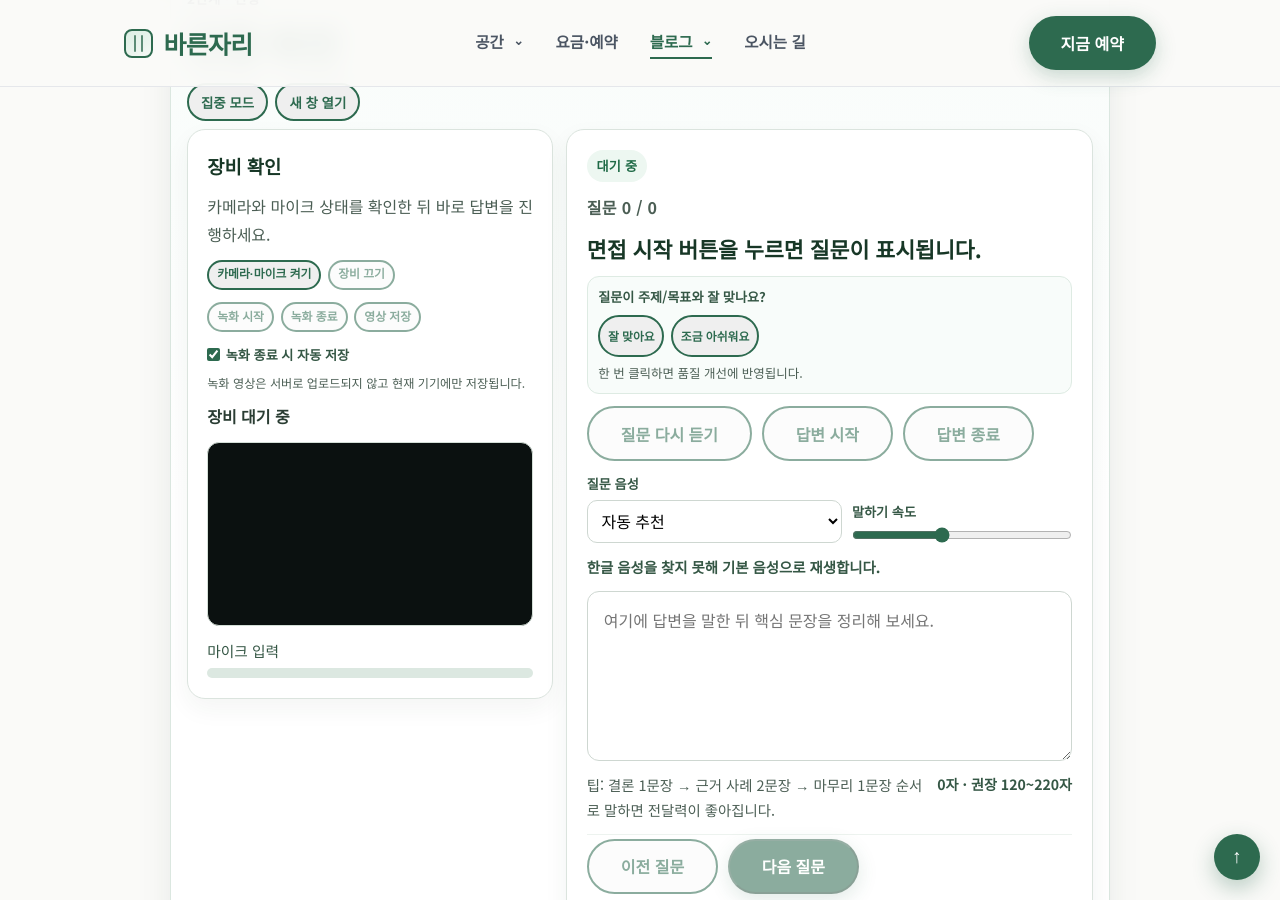
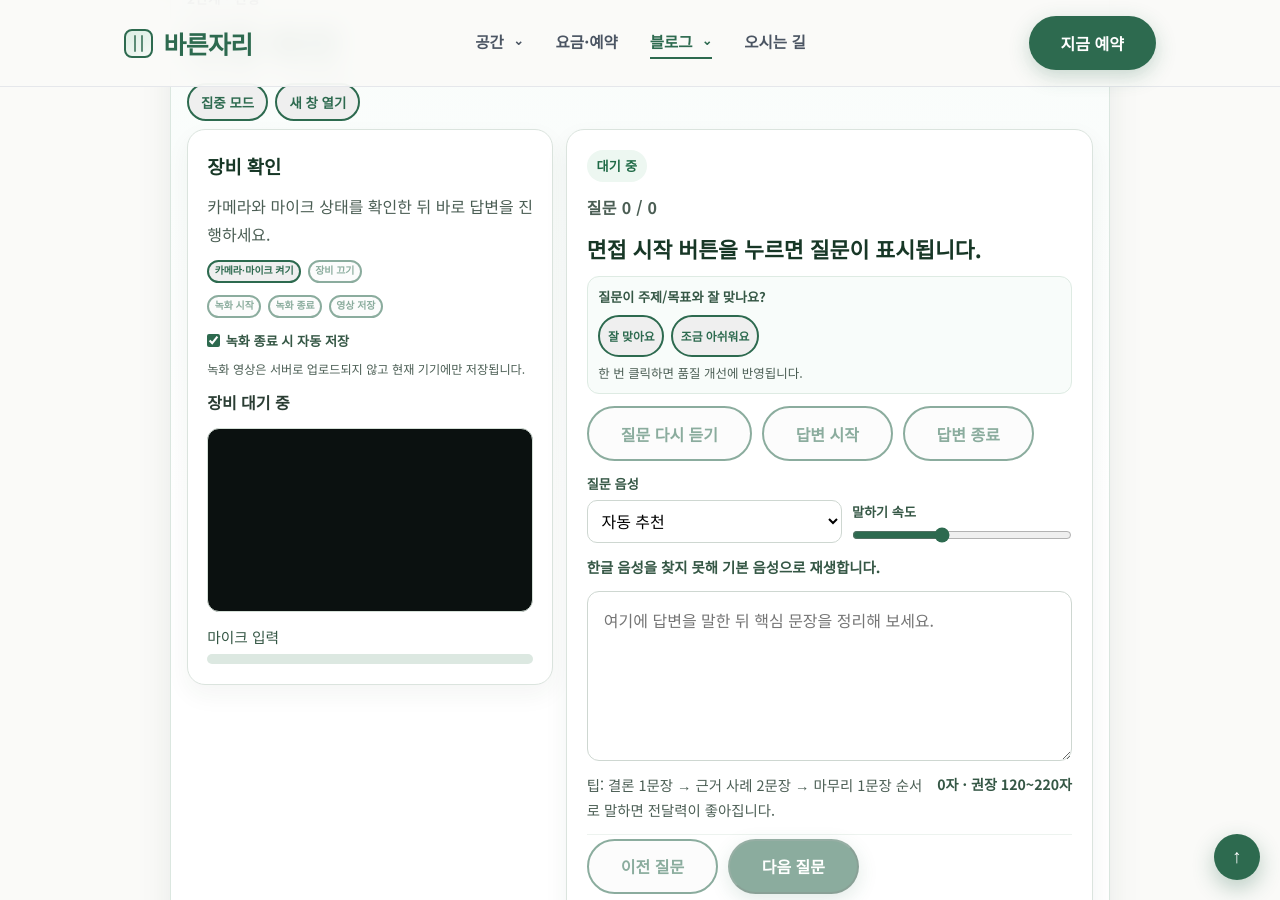
Before and after one commit to bareunspace/blog, a Jekyll site: the page built from ai-interview/index.html, in a window 1280 px wide and 900 px high, scrolled down 1275 px. Built offline with Jekyll 4.4.1, drawn with Linux system fonts in a browser that asks for light colours.

Commit message:
Fix device control button CSS override and shrink sizes

```diff
--- a/ai-interview/index.html
+++ b/ai-interview/index.html
@@ -304,7 +304,12 @@ script_version: 20260806-24
   .aii-disclaimer { margin: .12rem 0 0; color: #6a7580; font-size: .73rem; line-height: 1.25; }
   .aii-disclaimer strong { color: #4d5b66; font-weight: 700; }
   .aii-card .btn-primary, .aii-card .btn-outline { min-height: 42px; }
-  .aii-device-card .btn-outline { min-height: 30px; padding: .28rem .5rem; font-size: .74rem; }
+  .aii-device-card .btn-outline {
+    min-height: 23px;
+    padding: .14rem .34rem;
+    font-size: .62rem;
+    line-height: 1.05;
+  }
   .aii-card button:disabled, .aii-device-card button:disabled { opacity: .55; cursor: not-allowed; }
   .aii-card .aii-actions:last-of-type { padding-top: .2rem; border-top: 1px solid #edf3ef; }
 
@@ -363,6 +368,12 @@ script_version: 20260806-24
       min-height: 25px;
       padding: .18rem .4rem;
       font-size: .67rem;
+    }
+    .aii-device-card .btn-outline {
+      min-height: 22px;
+      padding: .12rem .3rem;
+      font-size: .6rem;
+      line-height: 1.05;
     }
     .aii-form { grid-template-columns: 1fr; }
     .aii-page .aii-block { padding: 1.5rem 0; }
```
